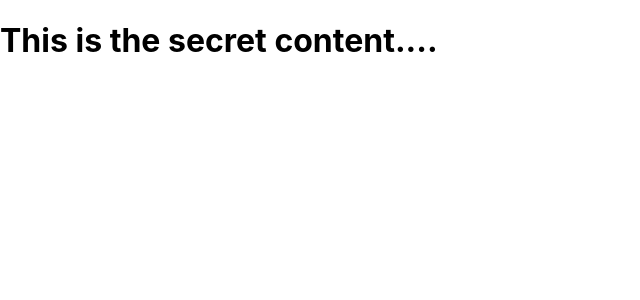
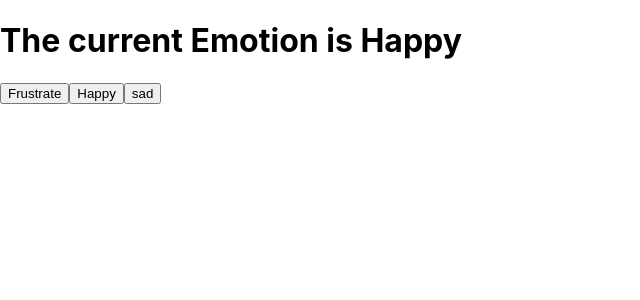
Before and after one commit to rangaraju29139/react-essentials, a React (Create React App) app: page / in a window 1280 px wide. Shown: the top 300 px of the page, without its empty margins (0-640 px from the left). Built offline with nearby package versions, Linux system fonts and the light colour scheme.

Commit message:
useState usage using buttons

```diff
--- a/src/App.js
+++ b/src/App.js
@@ -1,33 +1,34 @@
 
 import './App.css';
+import React,{useState} from "react";
 
 
 
 
 
 
-function SecretContent(){
+function EmotionState(){
+  const [Emotion,setEmotion]= useState("Happy");
+  console.log(Emotion);
   return (
-    <h1>This is the secret content....</h1>
+    <>
+    <h1>The current Emotion is {Emotion} </h1>
+    <button on onClick={() => setEmotion("Frustrate")}> Frustrate </button>
+    <button on onClick={() => setEmotion("Happy")}> Happy </button>
+    <button on onClick={() => setEmotion("sad")}> sad </button>
+    </>
+
   );
 }
 
 
-function NormalContent(){
-  return (
-    <h1>This is the normal content available to everyone....</h1>
-  );
-}
 
-const [first , , third]= ["first","second","third"];
-console.log(first);
-console.log(third);
 
 function App(props) {
 
   return (
     <>
-    {props.authorised ? <SecretContent /> : <NormalContent /> }
+    <EmotionState />
     </>
   );
 
--- a/src/index.js
+++ b/src/index.js
@@ -1,4 +1,4 @@
-import React from 'react';
+import React, {useState} from 'react';
 import ReactDOM from 'react-dom/client';
 import './index.css';
 import App from './App';
```
